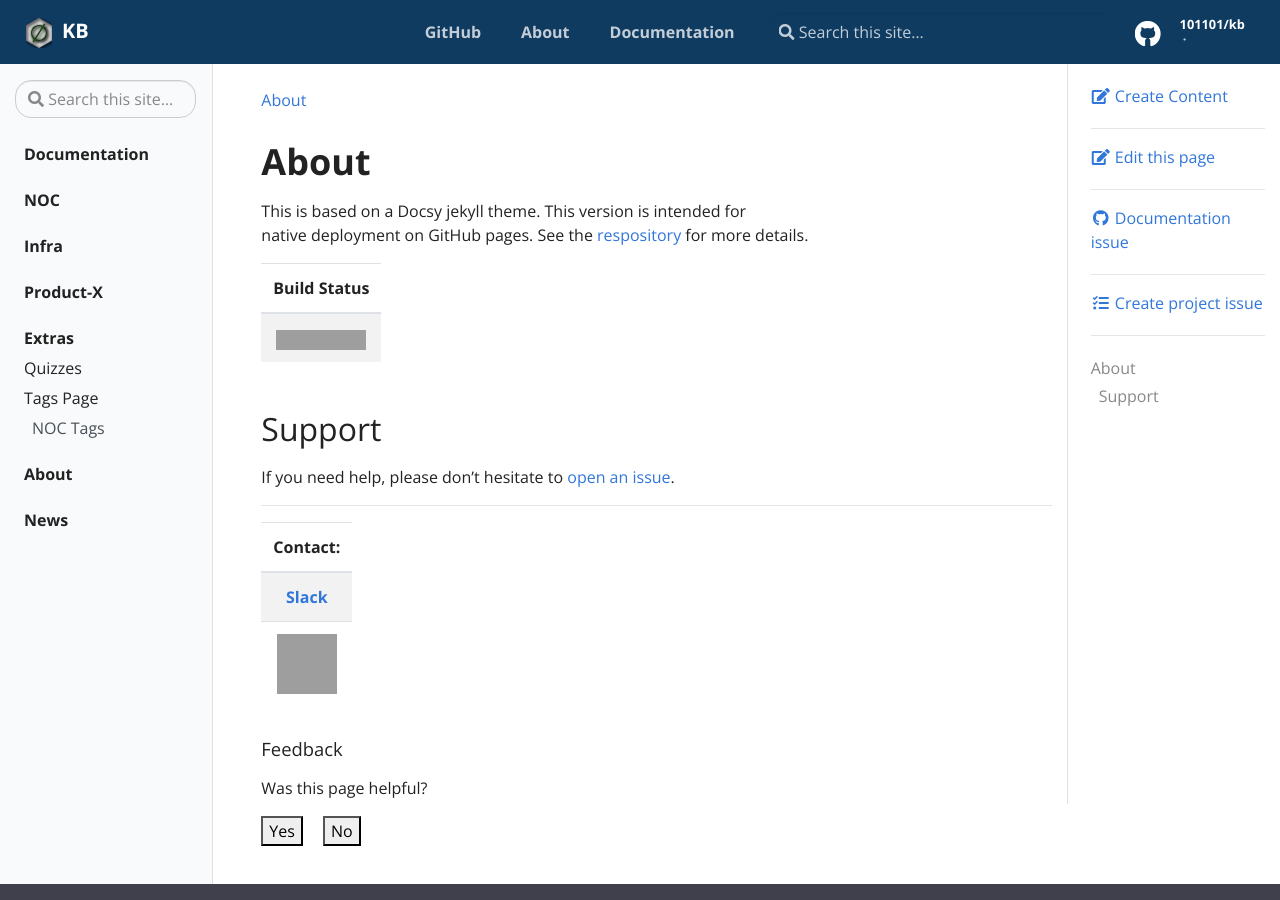
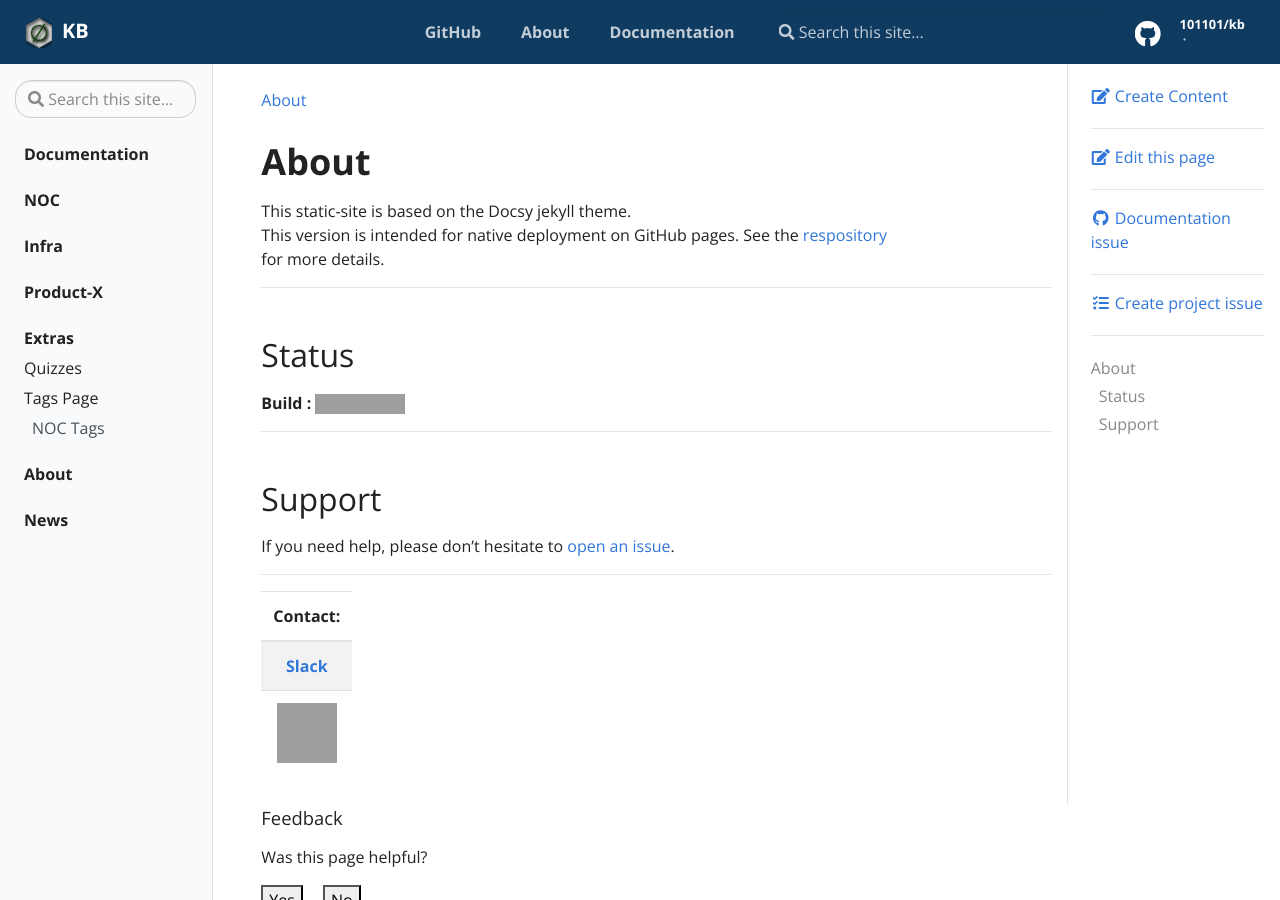
Before and after one commit to 101101/kb, a Jekyll site: the page built from pages/about.md, in a window 1280 px wide and 900 px high. Built offline with Jekyll 4.4.1, drawn with Linux system fonts in a browser that asks for light colours; grey boxes are pictures that could not be loaded.

Commit message:
Update about.md

```diff
--- a/pages/about.md
+++ b/pages/about.md
@@ -5,12 +5,16 @@ permalink: /about/
 
 # About
 
-This is based on a Docsy jekyll theme. This version is intended for
-native deployment on GitHub pages. See the [respository]({{ site.repo }}) for more details.
+This static-site is based on the Docsy jekyll theme.
+This version is intended for native deployment on GitHub pages. See the [respository]({{ site.repo }}) for more details.
 
-| Build Status |
-| :----------: |
-| [![CircleCI](https://circleci.com/gh/101101/kb/tree/master.svg?style=shield)](https://circleci.com/gh/101101/kb/tree/master) |
+---
+
+## Status
+
+**Build :** [![CircleCI](https://circleci.com/gh/101101/kb/tree/master.svg?style=shield)](https://circleci.com/gh/101101/kb/tree/master)
+
+---
 
 ## Support
 
```
